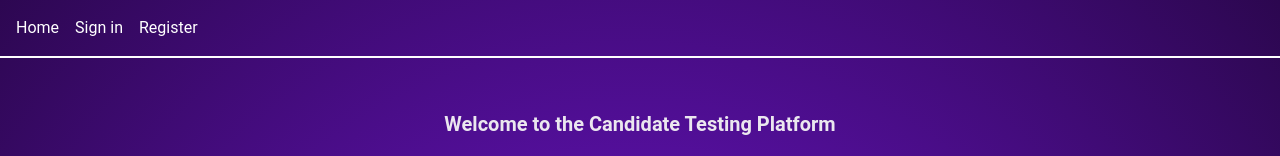
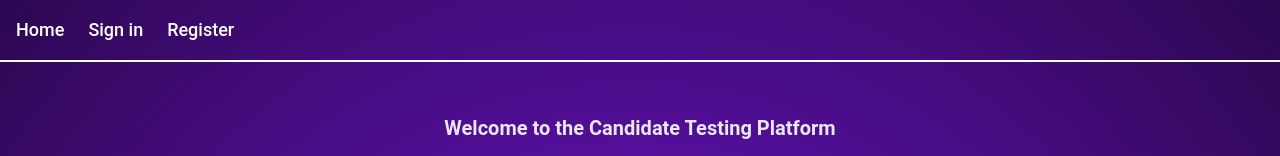
Before and after one commit to lukacc008/testing-platform, a React (Vite) app: page /home in a window 1280 px wide. Shown: the top 156 px of the page. Built offline with nearby package versions, Linux system fonts and the light colour scheme.

Commit message:
Navigation is now the way I want it

```diff
--- a/src/components/Header.jsx
+++ b/src/components/Header.jsx
@@ -53,37 +53,49 @@ export default function Header() {
   {/* Conditionally render nav links based on userReady */}
   {!userReady && (
     <nav>
-          <ul className="flex gap-4">
+      <ul className="flex gap-6"> {/* Increased gap between items */}
         {isAdmin && (
           <li>
-                <Link to="/results" className="text-white hover:text-blue-500">
+            <Link
+              to="/results"
+              className="text-white hover:text-blue-500 text-lg font-medium" /* Increased font size */
+            >
               Results
             </Link>
           </li>
         )}
         {userLoggedIn && (
           <li>
-                <Link to="/tests" className="text-white hover:text-blue-500">
+            <Link
+              to="/tests"
+              className="text-white hover:text-blue-500 text-lg font-medium" /* Increased font size */
+            >
               Tests
             </Link>
           </li>
         )}
         <li>
-              <Link to="/home" className="text-white hover:text-blue-500">
+          <Link
+            to="/home"
+            className="text-white hover:text-blue-500 text-lg font-medium" /* Increased font size */
+          >
             Home
           </Link>
         </li>
         {!userLoggedIn ? (
           <>
             <li>
-                  <Link to="/login" className="text-white hover:text-blue-500">
+              <Link
+                to="/login"
+                className="text-white hover:text-blue-500 text-lg font-medium" /* Increased font size */
+              >
                 Sign in
               </Link>
             </li>
             <li>
               <Link
                 to="/register"
-                    className="text-white hover:text-blue-500"
+                className="text-white hover:text-blue-500 text-lg font-medium" /* Increased font size */
               >
                 Register
               </Link>
@@ -93,7 +105,7 @@ export default function Header() {
           <li>
             <button
               onClick={handleOpenConfirm}
-  className="text-white hover:text-blue-500 text-base font-normal inline-block p-0 m-0 border-0 bg-transparent"
+              className="text-white hover:text-blue-500 text-lg font-medium bg-transparent border-0 p-0 m-0" /* Increased font size */
             >
               Logout
             </button>
@@ -124,12 +136,13 @@ export default function Header() {
         onClick={handleConfirmLogout}
         color="primary"
         autoFocus
-            className="text-white hover:text-blue-500 font-normal text-base"
+        className="text-white hover:text-blue-500 text-lg font-medium" /* Increased font size */
       >
         Logout
       </Button>
     </DialogActions>
   </Dialog>
 </header>
+
   );
 }
```
Lines whose indentation alone changed are shown as unchanged.
